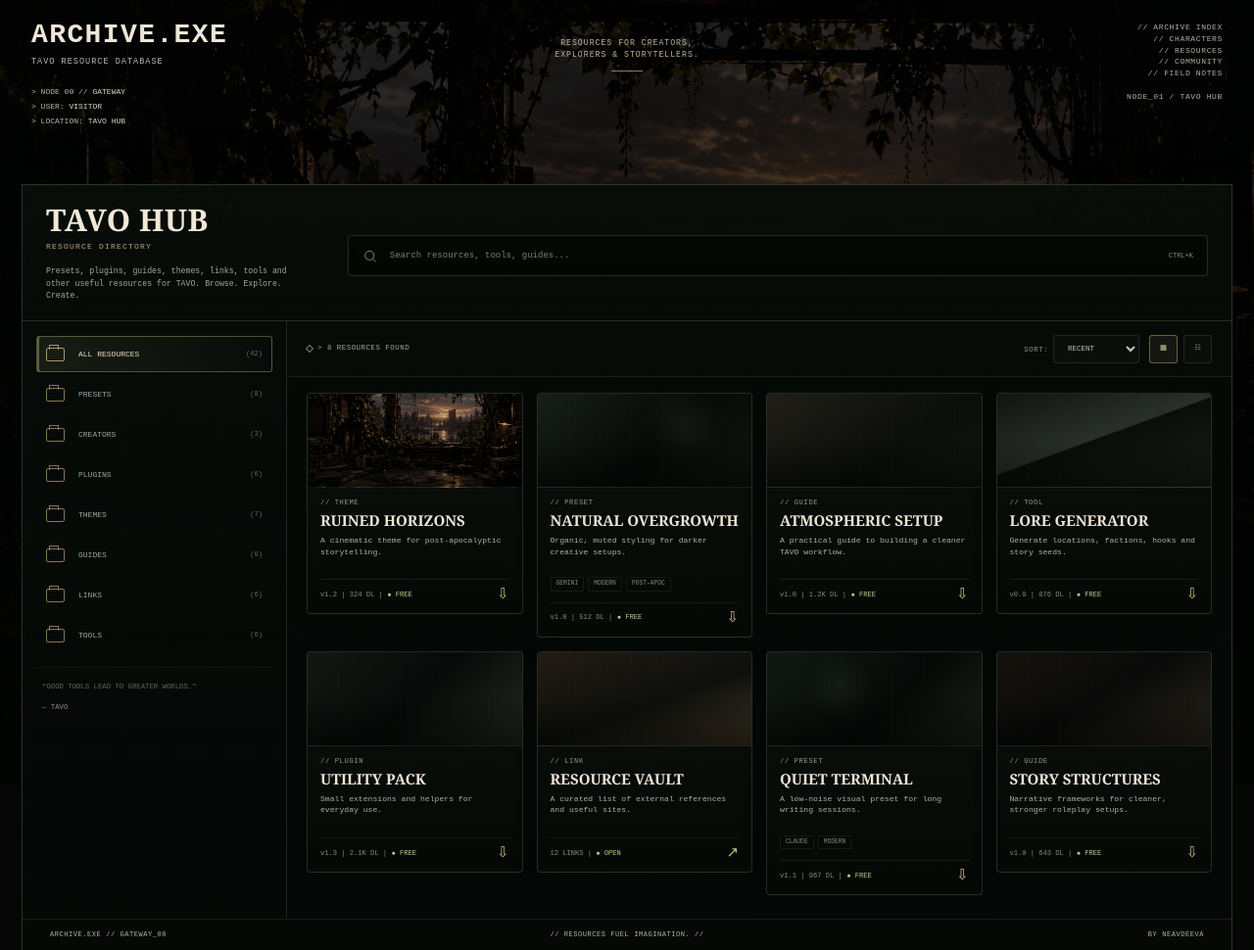
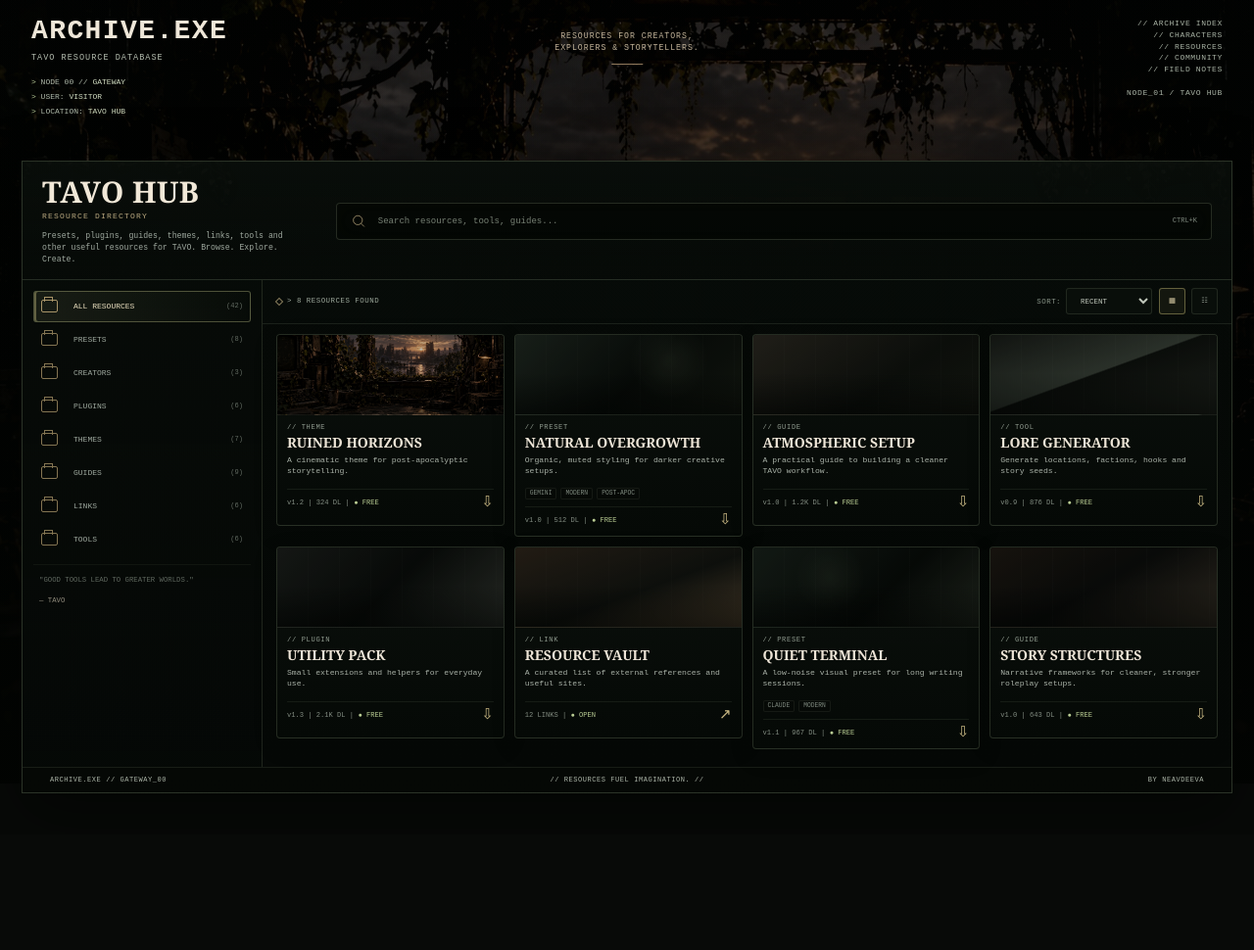
Before and after one commit to avdeeva-online/avdeeva-online.github.io, a website: page public/hub.html in a window 1280 px wide. Shown: the top 970 px of the page at 98% size. After the commit the page ends 852 px from the top, so only its background shows below. Drawn offline with Linux system fonts and the light colour scheme.

Commit message:
Tighten TAVO Hub desktop density

```diff
--- a/public/hub-polish.css
+++ b/public/hub-polish.css
@@ -1,21 +1,24 @@
 /* TAVO HUB — cohesion pass */
 .directory{border-color:rgba(132,148,116,.30);background:linear-gradient(180deg,rgba(6,10,7,.975),rgba(5,8,6,.992));box-shadow:0 20px 62px rgba(0,0,0,.46),inset 0 1px rgba(210,221,190,.018)}
 .directory:before,.directory:after{opacity:.16;height:58px;top:-9px;filter:brightness(.42) saturate(.50) drop-shadow(0 4px 8px rgba(0,0,0,.4))}.directory:before{width:18%}.directory:after{width:17%}
-.directory-head{padding:20px 24px 18px;gap:28px;background:linear-gradient(180deg,rgba(11,16,12,.50),rgba(7,11,8,.22));border-bottom-color:rgba(130,145,116,.24)}
-.hub-title h1{font-size:31px;letter-spacing:.015em}.hub-title .sub{color:#bba980}.hub-title .desc{color:#9fa99f;max-width:270px;line-height:1.55}
-.search{height:42px;border-radius:4px;border-color:rgba(142,158,126,.24);background:rgba(3,6,4,.72);box-shadow:inset 0 0 18px rgba(141,166,119,.018)}
-.directory-body{grid-template-columns:270px minmax(0,1fr)}
-.side{padding:15px 14px 22px;background:linear-gradient(180deg,rgba(7,11,8,.60),rgba(5,8,6,.30));border-right-color:rgba(126,141,112,.22)}
-.side-nav{gap:4px}.side-link{min-height:37px;border-radius:3px;border-color:transparent;background:transparent;color:#9ea89e;padding:7px 9px}.side-link:hover{background:rgba(124,143,109,.045);border-color:rgba(137,153,122,.12)}.side-link.active{background:linear-gradient(90deg,rgba(145,157,111,.13),rgba(71,81,60,.025));border-color:rgba(173,175,122,.42);box-shadow:inset 2px 0 0 rgba(194,184,124,.44)}
-.folder{opacity:.78}.side-link.active .folder{opacity:1}.side-quote{border-top-color:rgba(121,137,109,.12);color:#778176}
-.content{position:relative;padding:0 20px 24px;background:linear-gradient(180deg,rgba(8,12,9,.22),rgba(5,8,6,.05))}
-.toolbar{min-height:57px;margin:0 -20px;padding:0 20px;border-bottom:1px solid rgba(125,141,112,.18);background:rgba(8,12,9,.34);color:#899488}.toolbar-left{position:relative;padding-left:11px;color:#9ca79a}.toolbar-left:before{content:'';position:absolute;left:0;top:50%;width:4px;height:4px;border:1px solid #a5976f;transform:translateY(-50%) rotate(45deg);opacity:.8}
-.toolbar select,.view-btn{background:#090e0a;border-color:rgba(130,145,117,.20);border-radius:3px}.view-btn.active{background:#14170f;border-color:rgba(173,166,105,.52)}
-.preset-filters,.creator-panel{margin:0 -20px 16px;padding:13px 20px 14px;border:0;border-bottom:1px solid rgba(126,141,112,.16);border-radius:0;background:linear-gradient(180deg,rgba(13,18,14,.40),rgba(7,11,8,.12))}.preset-filters.show{display:grid}.filter-row{align-items:center;gap:14px}.filter-label{flex-basis:64px;padding-top:0;color:#899388}.filter-tags{gap:5px}
-.tag-filter,.creator-filter{border-radius:2px;background:rgba(7,11,8,.55);border-color:rgba(130,145,117,.16);color:#8f998f;padding:6px 10px}.tag-filter.active,.creator-filter.active{border-color:rgba(183,176,115,.50);background:linear-gradient(180deg,rgba(151,145,89,.13),rgba(98,94,59,.06));color:#e6dbb9}
-.resource-grid{gap:14px;padding-top:16px;align-items:start}.resource-card{min-height:214px;border-radius:4px;border-color:rgba(127,143,114,.25);background:linear-gradient(180deg,rgba(11,16,12,.985),rgba(5,9,6,.995));box-shadow:0 7px 24px rgba(0,0,0,.16)}.resource-card:hover{transform:translateY(-2px);border-color:rgba(163,177,140,.47);box-shadow:0 11px 30px rgba(0,0,0,.24)}
-.thumb{height:96px;position:relative;border-bottom-color:rgba(124,140,110,.18)}.thumb:after{content:'';position:absolute;inset:0;background:linear-gradient(180deg,transparent 48%,rgba(3,6,4,.54)),repeating-linear-gradient(90deg,transparent 0 31px,rgba(188,198,173,.018) 31px 32px);pointer-events:none}.thumb.b{background:radial-gradient(circle at 68% 32%,rgba(133,156,113,.13),transparent 24%),linear-gradient(135deg,#202b22,#0b100c 54%,#171d14)}.thumb.g{background:radial-gradient(circle at 34% 38%,rgba(126,149,110,.11),transparent 22%),linear-gradient(135deg,#19241c,#0a0f0b 58%,#252d22)}
-.card-body{padding:12px 13px 11px}.type{color:#8f9a8e;letter-spacing:.09em}.resource-card h3{margin:7px 0 7px;font-size:15px}.resource-card p{color:#aab2a8;line-height:1.46}.card-tags{margin-top:9px}.card-tag{border-color:rgba(125,140,112,.13);background:rgba(7,10,8,.45);color:#7f897f}.meta{margin-top:11px;border-top-color:rgba(119,134,107,.14)}
-.statusbar{background:rgba(5,8,6,.42);border-top-color:rgba(123,138,110,.16)}
-@media(max-width:1180px){.directory-body{grid-template-columns:235px minmax(0,1fr)}}
-@media(max-width:860px){.directory-body{grid-template-columns:1fr}.content{padding:0 14px 20px}.toolbar,.preset-filters,.creator-panel{margin-left:-14px;margin-right:-14px;padding-left:14px;padding-right:14px}.side{background:rgba(7,11,8,.38)}}
+.directory-head{padding:16px 20px 14px;gap:20px;background:linear-gradient(180deg,rgba(11,16,12,.50),rgba(7,11,8,.22));border-bottom-color:rgba(130,145,116,.24)}
+.hub-title h1{font-size:30px;letter-spacing:.015em}.hub-title .sub{margin-top:6px;color:#bba980}.hub-title .desc{margin-top:10px;color:#9fa99f;max-width:260px;line-height:1.45}
+.search-wrap{padding-top:0}.search{height:38px;border-radius:4px;border-color:rgba(142,158,126,.24);background:rgba(3,6,4,.72);box-shadow:inset 0 0 18px rgba(141,166,119,.018)}
+.directory-body{grid-template-columns:245px minmax(0,1fr);min-height:470px}
+.side{padding:11px 11px 16px;background:linear-gradient(180deg,rgba(7,11,8,.60),rgba(5,8,6,.30));border-right-color:rgba(126,141,112,.22)}
+.side-nav{gap:2px}.side-link{min-height:32px;border-radius:3px;border-color:transparent;background:transparent;color:#9ea89e;padding:5px 7px}.side-link:hover{background:rgba(124,143,109,.045);border-color:rgba(137,153,122,.12)}.side-link.active{background:linear-gradient(90deg,rgba(145,157,111,.13),rgba(71,81,60,.025));border-color:rgba(173,175,122,.42);box-shadow:inset 2px 0 0 rgba(194,184,124,.44)}
+.folder{width:17px;height:13px;opacity:.78}.folder:before{width:7px;height:4px;top:-4px}.side-link.active .folder{opacity:1}.side-quote{margin-top:9px;padding-top:10px;border-top-color:rgba(121,137,109,.12);color:#778176}
+.content{position:relative;padding:0 14px 18px;background:linear-gradient(180deg,rgba(8,12,9,.22),rgba(5,8,6,.05))}
+.toolbar{min-height:45px;margin:0 -14px;padding:0 14px;border-bottom:1px solid rgba(125,141,112,.18);background:rgba(8,12,9,.34);color:#899488}.toolbar-left{position:relative;padding-left:11px;color:#9ca79a}.toolbar-left:before{content:'';position:absolute;left:0;top:50%;width:4px;height:4px;border:1px solid #a5976f;transform:translateY(-50%) rotate(45deg);opacity:.8}
+.toolbar-right{gap:7px}.toolbar select{height:27px}.view-btn{width:27px;height:27px}.toolbar select,.view-btn{background:#090e0a;border-color:rgba(130,145,117,.20);border-radius:3px}.view-btn.active{background:#14170f;border-color:rgba(173,166,105,.52)}
+.preset-filters,.creator-panel{margin:0 -14px 10px;padding:9px 14px 10px;border:0;border-bottom:1px solid rgba(126,141,112,.16);border-radius:0;background:linear-gradient(180deg,rgba(13,18,14,.40),rgba(7,11,8,.12))}.preset-filters.show{display:grid;gap:6px}.filter-row{align-items:center;gap:10px}.filter-label{flex-basis:58px;padding-top:0;color:#899388}.filter-tags{gap:4px}
+.tag-filter,.creator-filter{border-radius:2px;background:rgba(7,11,8,.55);border-color:rgba(130,145,117,.16);color:#8f998f;padding:5px 8px}.tag-filter.active,.creator-filter.active{border-color:rgba(183,176,115,.50);background:linear-gradient(180deg,rgba(151,145,89,.13),rgba(98,94,59,.06));color:#e6dbb9}
+.resource-grid{gap:10px;padding-top:10px;align-items:start}.resource-card{min-height:196px;border-radius:4px;border-color:rgba(127,143,114,.25);background:linear-gradient(180deg,rgba(11,16,12,.985),rgba(5,9,6,.995));box-shadow:0 7px 24px rgba(0,0,0,.16)}.resource-card:hover{transform:translateY(-2px);border-color:rgba(163,177,140,.47);box-shadow:0 11px 30px rgba(0,0,0,.24)}
+.thumb{height:82px;position:relative;border-bottom-color:rgba(124,140,110,.18)}.thumb:after{content:'';position:absolute;inset:0;background:linear-gradient(180deg,transparent 48%,rgba(3,6,4,.54)),repeating-linear-gradient(90deg,transparent 0 31px,rgba(188,198,173,.018) 31px 32px);pointer-events:none}.thumb.b{background:radial-gradient(circle at 68% 32%,rgba(133,156,113,.13),transparent 24%),linear-gradient(135deg,#202b22,#0b100c 54%,#171d14)}.thumb.g{background:radial-gradient(circle at 34% 38%,rgba(126,149,110,.11),transparent 22%),linear-gradient(135deg,#19241c,#0a0f0b 58%,#252d22)}
+.card-body{padding:9px 10px 8px}.type{color:#8f9a8e;letter-spacing:.09em}.resource-card h3{margin:5px 0 5px;font-size:14px}.resource-card p{min-height:28px;color:#aab2a8;line-height:1.38}.card-tags{margin-top:6px}.card-tag{border-color:rgba(125,140,112,.13);background:rgba(7,10,8,.45);color:#7f897f;padding:2px 4px}.meta{margin-top:7px;padding-top:6px;border-top-color:rgba(119,134,107,.14)}
+.statusbar{background:rgba(5,8,6,.42);border-top-color:rgba(123,138,110,.16);padding-top:9px;padding-bottom:9px}
+.top-shell{min-height:164px;padding-top:18px;padding-bottom:8px}.boot{margin-top:14px}.top-motto{top:31px}
+@media(min-width:1450px){.directory{width:min(1560px,calc(100% - 58px))}.directory-body{grid-template-columns:235px minmax(0,1fr)}.resource-grid{grid-template-columns:repeat(5,minmax(0,1fr))}.resource-card{min-height:190px}.thumb{height:78px}}
+@media(max-width:1180px){.directory-body{grid-template-columns:220px minmax(0,1fr)}.resource-grid{grid-template-columns:repeat(3,minmax(0,1fr))}}
+@media(max-width:860px){.top-shell{min-height:164px}.directory-body{grid-template-columns:1fr}.content{padding:0 12px 18px}.toolbar,.preset-filters,.creator-panel{margin-left:-12px;margin-right:-12px;padding-left:12px;padding-right:12px}.side{padding:10px;background:rgba(7,11,8,.38)}.side-nav{gap:4px}.side-link{min-height:36px}.resource-grid{grid-template-columns:repeat(2,minmax(0,1fr));gap:9px}.thumb{height:88px}}
+@media(max-width:560px){.directory-head{padding:16px 14px 12px}.hub-title .desc{margin-top:9px}.resource-grid{grid-template-columns:1fr}.resource-card{min-height:0}.thumb{height:96px}.toolbar{min-height:42px}.preset-filters,.creator-panel{margin-bottom:8px}}
```
